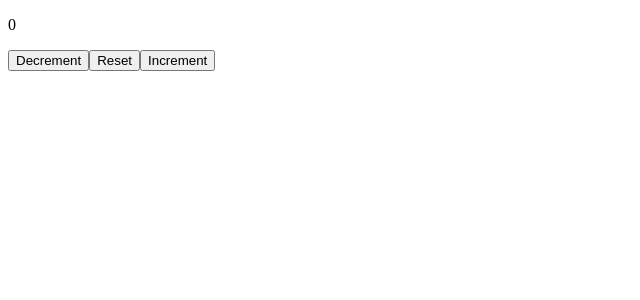
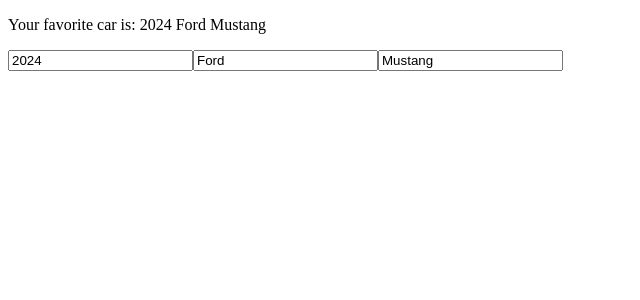
Before and after one commit to Alejandrocsdev/reactPractice, a React (Vite) app: page / in a window 1280 px wide. Shown: the top 300 px of the page, without its empty margins (0-640 px from the left). Built offline with nearby package versions, Linux system fonts and the light colour scheme.

Commit message:
practice 12

```diff
--- /dev/null
+++ b/src/12/App.jsx
@@ -0,0 +1,10 @@
+import MyComponent from './MyComponent.jsx'
+function App() {
+  return (
+    <>
+      <MyComponent />
+    </>
+  )
+}
+
+export default App
--- /dev/null
+++ b/src/12/MyComponent.jsx
@@ -0,0 +1,31 @@
+import React, { useState } from 'react'
+
+function MyComponent() {
+  const [car, setCar] = useState({ year: 2024, make: 'Ford', model: 'Mustang' })
+
+  function handleYearChange(e) {
+    setCar((prevCar) => ({ ...prevCar, year: e.target.value }))
+    // setCar({ year: 2024, make: 'Ford', model: 'Mustang', year: 2025 })
+  }
+
+  function handleMakeChange(e) {
+    setCar((prevCar) => ({ ...prevCar, make: e.target.value }))
+  }
+
+  function handleModelChange(e) {
+    setCar((prevCar) => ({ ...prevCar, model: e.target.value }))
+  }
+
+  return (
+    <div>
+      <p>
+        Your favorite car is: {car.year} {car.make} {car.model}
+      </p>
+      <input type="number" value={car.year} onChange={handleYearChange} />
+      <input type="text" value={car.make} onChange={handleMakeChange} />
+      <input type="text" value={car.model} onChange={handleModelChange} />
+    </div>
+  )
+}
+
+export default MyComponent
--- a/src/main.jsx
+++ b/src/main.jsx
@@ -1,6 +1,6 @@
 import React from 'react'
 import ReactDOM from 'react-dom/client'
-import App from './11/App.jsx'
+import App from './12/App.jsx'
 import './index.css'
 
 ReactDOM.createRoot(document.getElementById('root')).render(
```
Also changed, not shown: src/note.txt.
